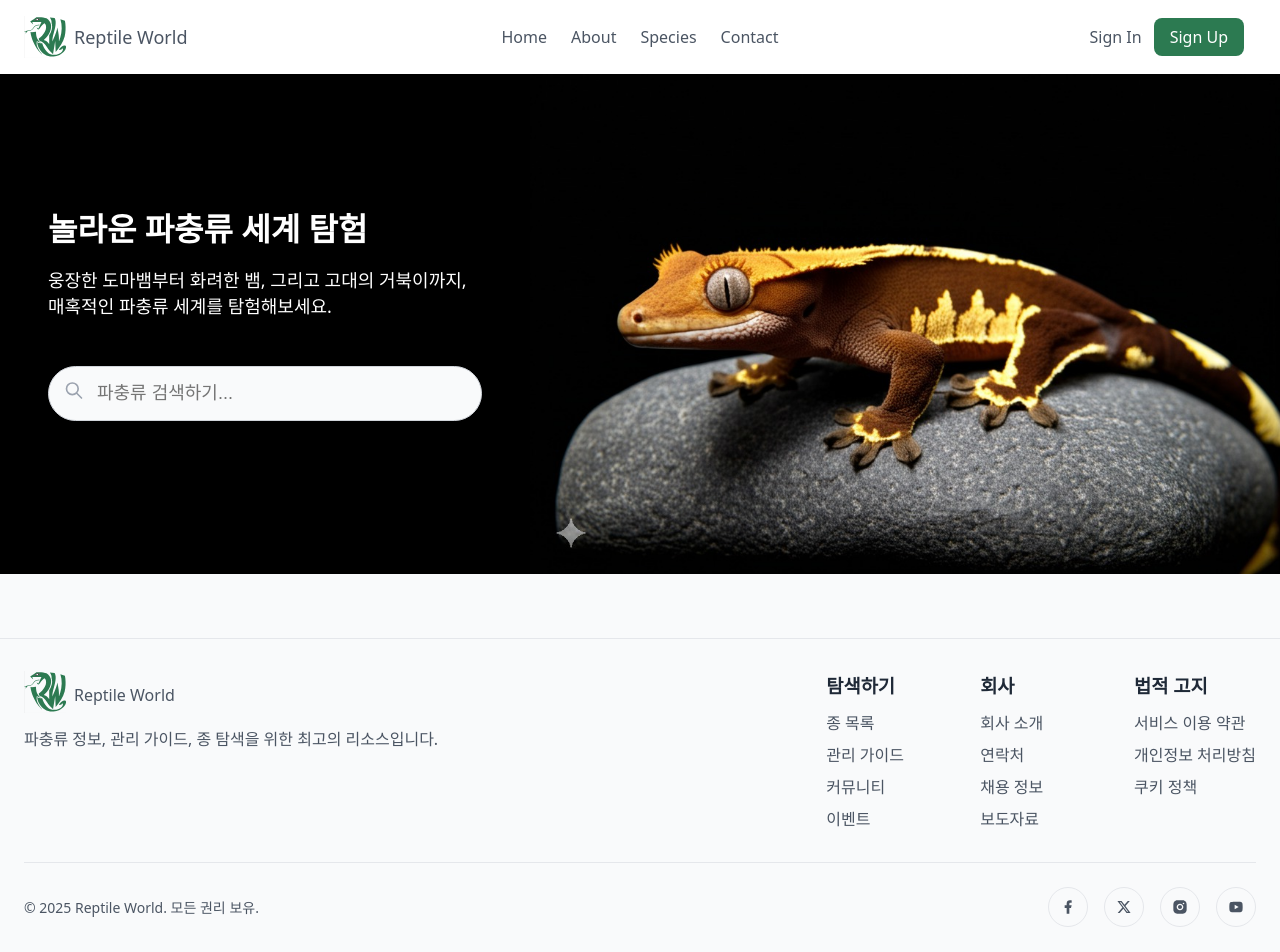
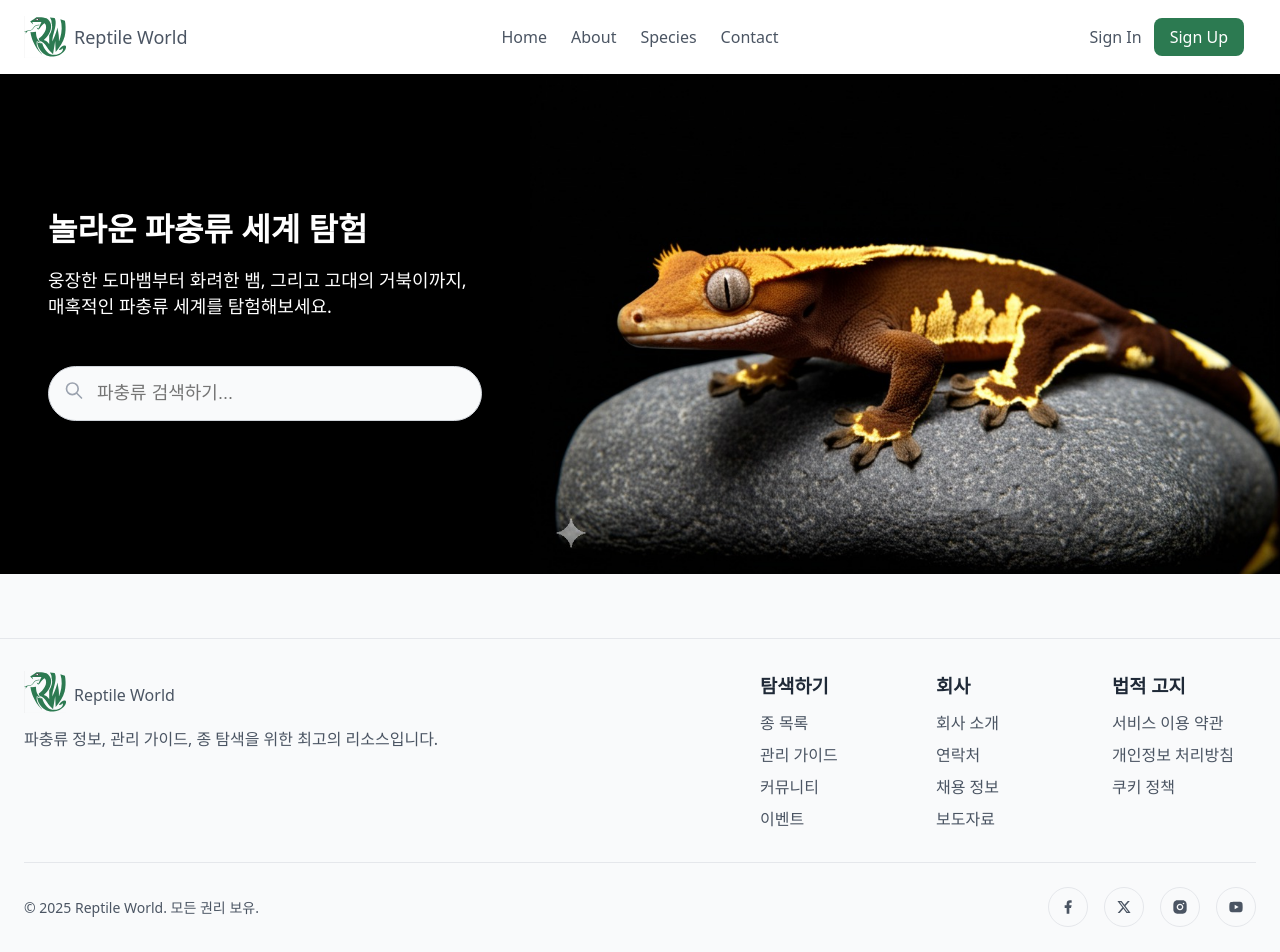
Before and after one commit to DeveloperDungeon/reptile-world, a Next.js app: page / in a window 1280 px wide. Shown: the top 952 px of the page. Built offline with nearby package versions, Linux system fonts and the light colour scheme.

Commit message:
푸터 메뉴 줄바꿈 안나오게 너비 추가

```diff
--- a/src/app/Footer.module.css
+++ b/src/app/Footer.module.css
@@ -145,7 +145,10 @@
   }
 
   .Grid {
-    grid-template-columns: repeat(3, minmax(0, 1fr));
+    grid-template-columns:
+      minmax(6rem, 1fr)
+      minmax(5rem, 1fr)
+      minmax(9rem, 1fr);
   }
 
   .Divider {
```
